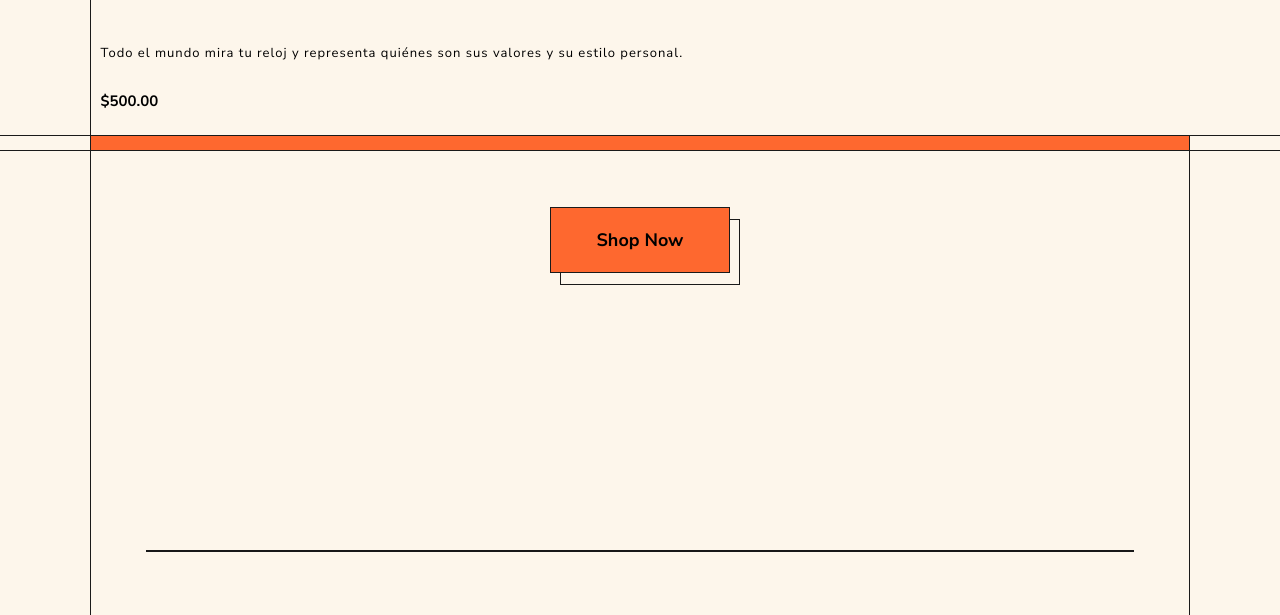
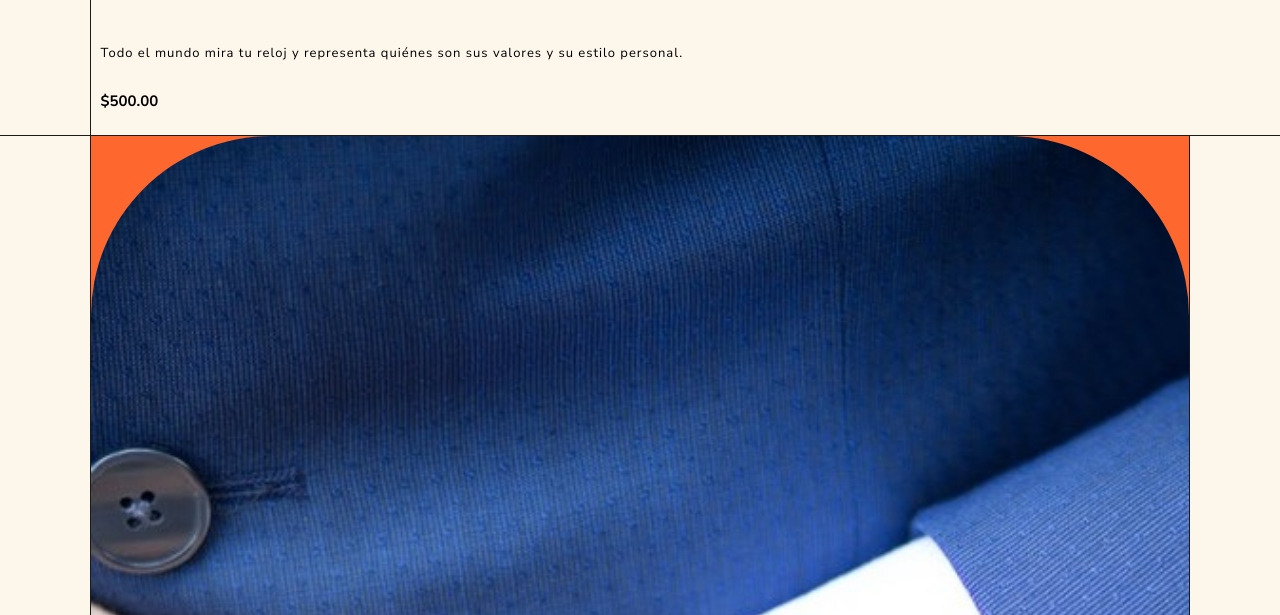
Before and after one commit to rireyes24/WebEcommerceCartx, a plain HTML site: page index.html in a window 1280 px wide. Shown: the part 185-800 px from the top of the page. Drawn offline with Linux system fonts and the light colour scheme; the site is published under a folder, as on GitHub Pages, so addresses that start at the root find nothing.

Commit message:
Un commit arreglando las rutas de las imagenes

```diff
--- a/index.html
+++ b/index.html
@@ -34,13 +34,13 @@
         </section>
         <section class="section-imageClock">
             <picture class="imageClock-picture">
-                <img class="imageClock-image" src="/assets/images/smartwatch1.jpg" alt="">
+                <img class="imageClock-image" src="assets/images/smartwatch1.jpg" alt="">
             </picture>
         </section>
         <section class="section-shop">
             <button class="shop-button">Shop Now</button>
             <span class="shop-shadowButton"></span>
-            <img class="shop-image" src="/assets/images/smartwatch2.jpg" alt="">
+            <img class="shop-image" src="assets/images/smartwatch2.jpg" alt="">
             <p class="shop-paragrahp">Todo el mundo mira tu reloj y representa
             quiénes son sus valores y su estilo personal.</p>
         </section>
```
